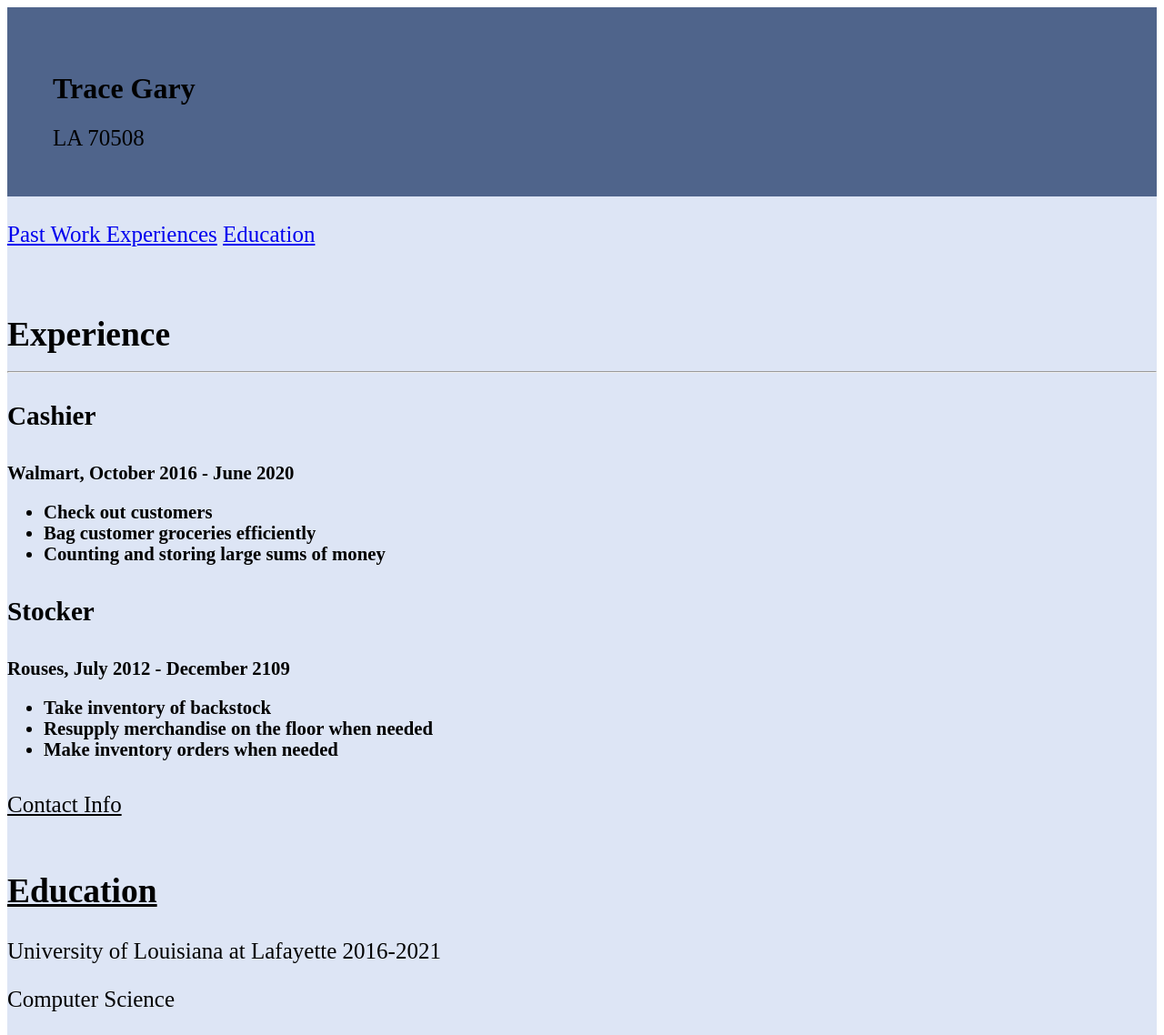
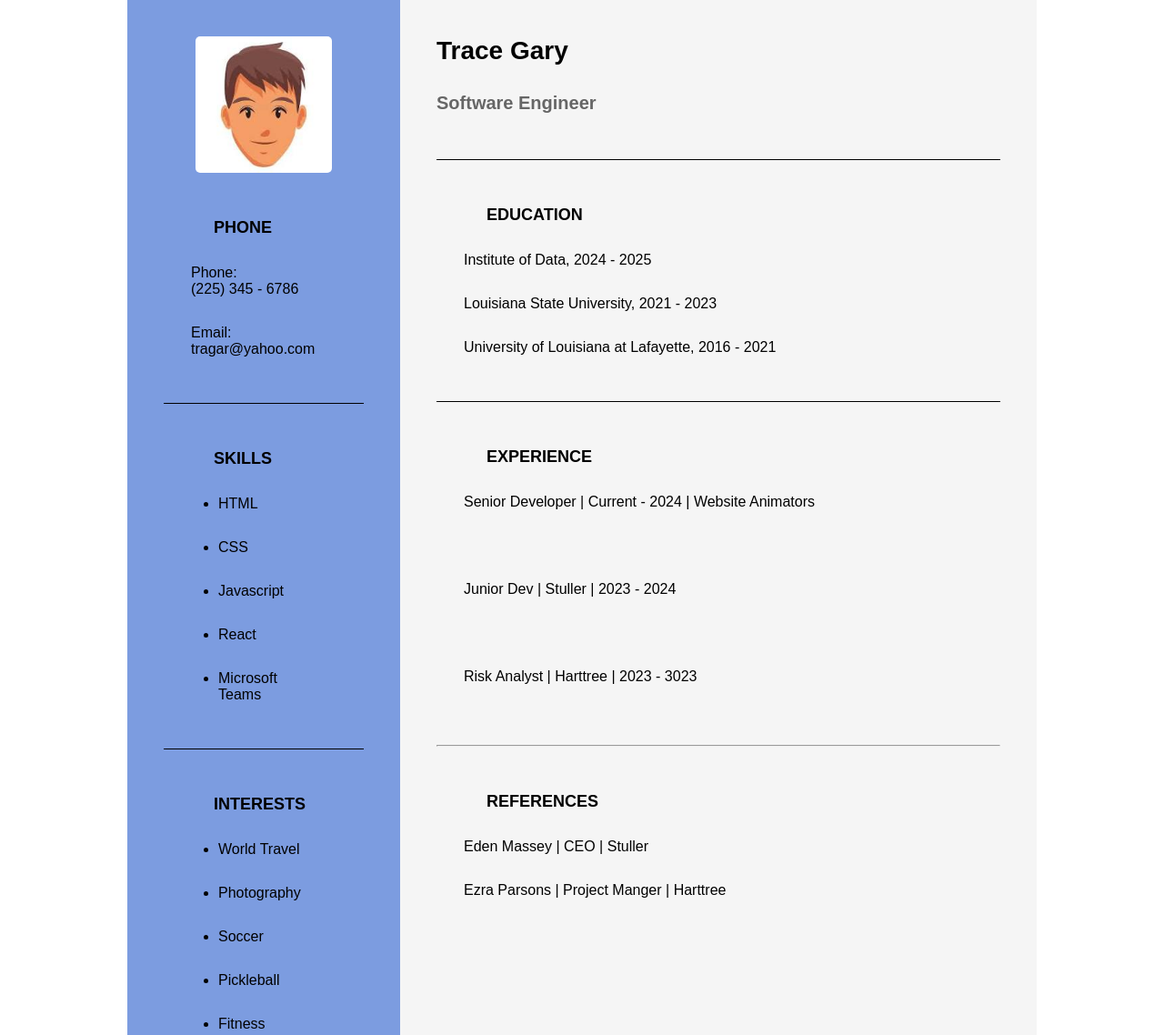
Before and after one commit to Trace-Gary/Module-2, a plain HTML site: page LAB4-WEBSITE/index.html in a window 1280 px wide. Shown: the top 1138 px of the page at 91% size. Drawn offline with Linux system fonts and the light colour scheme.

Commit message:
Finished Coding Resume

```diff
--- a/LAB4-WEBSITE/index.html
+++ b/LAB4-WEBSITE/index.html
@@ -1,5 +1,6 @@
 <!DOCTYPE html>
 <html lang="en">
+
 <head>
     <meta charset="UTF-8">
     <meta name="viewport" content="width=device-width, initial-scale=1.0">
@@ -8,11 +9,106 @@
 </head>
 
 <body>
-    <div class="header1">
+    <div class="resume-container">
+        <div class="sidebar">
+            <img src="./cartoonpic.jpeg" alt="image of me" class="profile-image">
+
+
+            <div>
+                <h3 class="section-title">Phone</h3>
+                <p class="section">Phone:<br> (225) 345 - 6786</p>
+                <p class="section">Email: tragar@yahoo.com</p>
+            </div>
+
+            <p class="hr"></p>
+
+            <div>
+                <h3 class="section-title">Skills</h3>
+                    <ul class="section">
+                        <li class="section">HTML</li>
+                        <li class="section">CSS</li>
+                        <li class="section">Javascript</li>
+                        <li class="section">React</li>
+                        <li class="section">Microsoft Teams</li>
+                    </ul>
+            </div>
+
+            <p class="hr"></p>
+
+            <div>
+                <h3 class="section-title">Interests</h3>
+                <ul class="section">
+                    <li class="section">World Travel</li>
+                    <li class="section">Photography</li>
+                    <li class="section">Soccer</li>
+                    <li class="section">Pickleball</li>
+                    <li class="section">Fitness</li>
+                </ul>
+            </div>
+        </div>
+
+
+
+        <div class="main-content">
+            <h1 class="name">Trace Gary</h1>
+            <h2 class="title">Software Engineer</h2>
+
+            <p class="hr"></p>
+
+            <div>
+                <h3 class="section-title">Education</h3>
+                <p class="section">Institute of Data, 2024 - 2025</p>
+                <p class="section">Louisiana State University, 2021 - 2023</p>
+                <p class="section">University of Louisiana at Lafayette, 2016 - 2021</p>
+            <p class="hr"></p>
+        </div>
+
+
+        <div>
+            <h3 class="section-title">Experience</h3>
+            <p class="section">Senior Developer | Current - 2024 | Website Animators</p><br>
+            <p class="section">Junior Dev | Stuller | 2023 - 2024</p><br>
+            <p class="section">Risk Analyst | Harttree | 2023 - 3023</p><br>
+        </div>
+        <br><hr>
+
+
+        <div>
+            <h3 class="section-title">References</h3>
+            <p class="section">Eden Massey | CEO | Stuller</p>
+            <p class="section">Ezra Parsons | Project Manger | Harttree</p>
+        </div>
+
+
+
+
+
+
+
+
+
+
+
+
+
+
+
+
+
+    </div>
+</body>
+</html>
+
+
+
+
+
+
+
+<!-- <body>
+    <div class="flex-container">
         <h1>Trace Gary</h1>
         <div class="location">LA 70508</div>
-    </div>
-
         <div class="title">
             <div class="personalinfo"><br>
                 <div class="navbar">
@@ -21,7 +117,9 @@
                 </div>
             </div>
 
-        <h2><br>Experience<hr></h2>
+            <h2><br>Experience
+                <hr>
+            </h2>
             <h3>Cashier</h3>
             <h5>
                 <div>
@@ -58,8 +156,13 @@
 
 
             </div>
-        <br><u><h2>Education</h2></u>
+            <br><u>
+                <h2>Education</h2>
+            </u>
             <p>University of Louisiana at Lafayette 2016-2021</p>
             <p>Computer Science<br></p>
+    </div>
+    </div>
 </body>
+
 </html>
--- a/LAB4-WEBSITE/style.css
+++ b/LAB4-WEBSITE/style.css
@@ -1,17 +1,83 @@
-.h1 { background-color: blue;
+* {
+    margin: 0;
+    padding: 0;
+    box-sizing: border-box;
+    font-family: Arial, Helvetica, sans-serif;
+}
+.fullpage {
+    margin: 10px 0px;
 }
 
-.flex-container {
-    display:flex;
-    padding: 20px;
+.sidebar {
+    width: 300px;
+    background-color: rgb(124, 156, 224);
+    padding: 40px
+}
 
+ .flex-container {
+    display: flex;
+    margin: 20px;
+    border: 2px solid #333;
+    height: 100 vh;
 }
-.peronsal-info {
+
+.resume-container {
+    display: flex;
+    max-width: 1000px;
+    margin: 0 auto;
+    min-height: 100vh;
+}
+
+.main-content {
+    flex: 1;
+    padding: 40px;
+    background-color: whitesmoke;
+}
+
+.section {
+    margin: 30px;
+}
+
+.title {
+    font-size: 20px;
+    color: #666;
+    margin-bottom: 30px;
+}
+
+.name {
+    font-size: 28px;
+    margin-bottom: 30px;
+}
+
+.section-title{
+    font-size: 18px;
+    font-weight: bold;
+    text-transform: uppercase;
+    margin: 30px;
+    padding-left: 25px;
+    padding-top: 20px;
+}
+
+.profile-image {
+    width: 150px;
+    height: 150px;
+    border-radius: 5px;
+    margin: auto;
+    display: block;
+}
+
+.hr {
+    border-top: 1px solid black;
+    margin-top: 50px;
+}
+
+
+/* .peronsal-info {
     flex-direction: column;
     background-color: rgb(82, 138, 211);
 }
 
-.header1 {
+.header {
     font-family: cabin;
     padding:50px;
     background-color: rgb(79, 100, 139);
@@ -27,4 +93,4 @@
 
 .location {
     font-size: 25px;
-}
+}  */
```
Also changed, not shown: LAB4-WEBSITE/cartoonpic.jpeg (added). Lines whose indentation alone changed are shown as unchanged.
